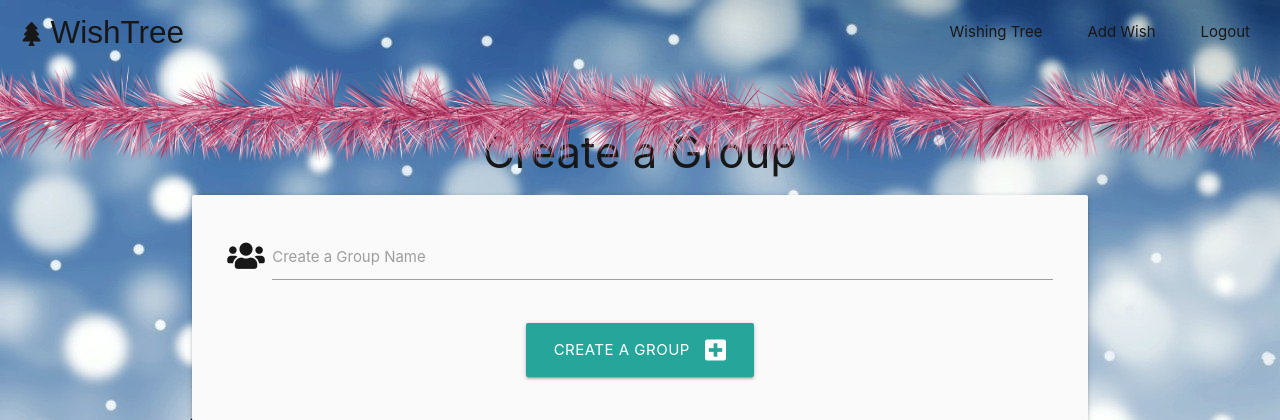
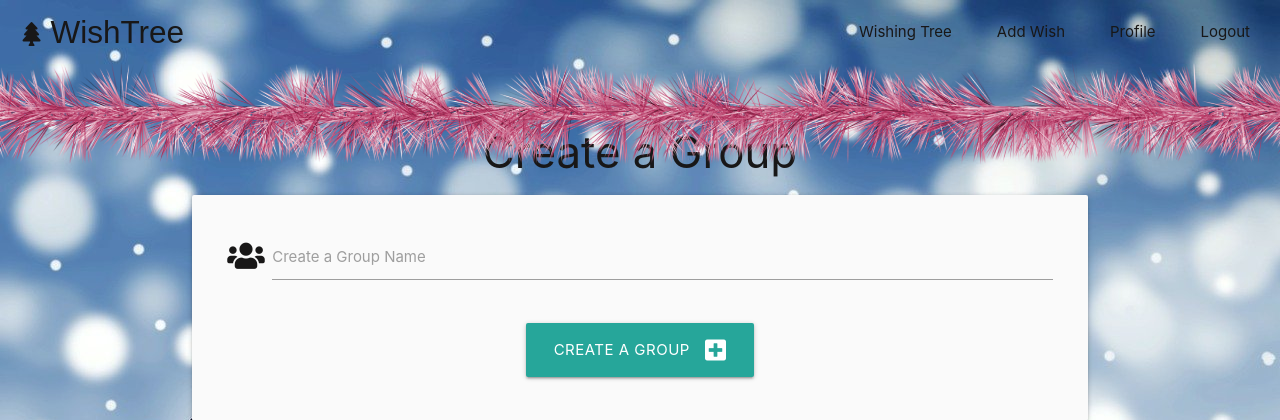
Before and after one commit to marina601/team11-CI-Christmas-Hackathon, a Flask app: page /add_group in a window 1280 px wide. Shown: the top 420 px of the page. Run offline with Flask 2, Linux system fonts and the light colour scheme; the visitor is signed in with stand-in values (Sample User, id 1); some libraries are stand-ins or nearby versions; some web fonts are replaced.

Commit message:
Updated navlinks

```diff
--- a/templates/components/_navbar.html
+++ b/templates/components/_navbar.html
@@ -15,7 +15,10 @@
                         <a href="#">Wishing Tree</a>
                     </li>
                     <li>
-                        <a href="#">Add Wish</a>
+                        <a href="{{ url_for('add_wish') }}">Add Wish</a>
+                    </li>
+                    <li>
+                        <a href="{{ url_for('profile', username=session['user']) }}">Profile</a>
                     </li>
                     <li>
                         <a href="{{ url_for('logout') }}">Logout</a>
@@ -41,7 +44,10 @@
                 <a href="#">Wishing Tree</a>
             </li>
             <li>
-                <a href="#">Add Wish</a>
+                <a href="{{ url_for('add_wish') }}">Add Wish</a>
+            </li>
+            <li>
+                <a href="{{ url_for('profile', username=session['user']) }}">Profile</a>
             </li>
             <li>
                 <a href="{{ url_for('logout') }}">Logout</a>
```
